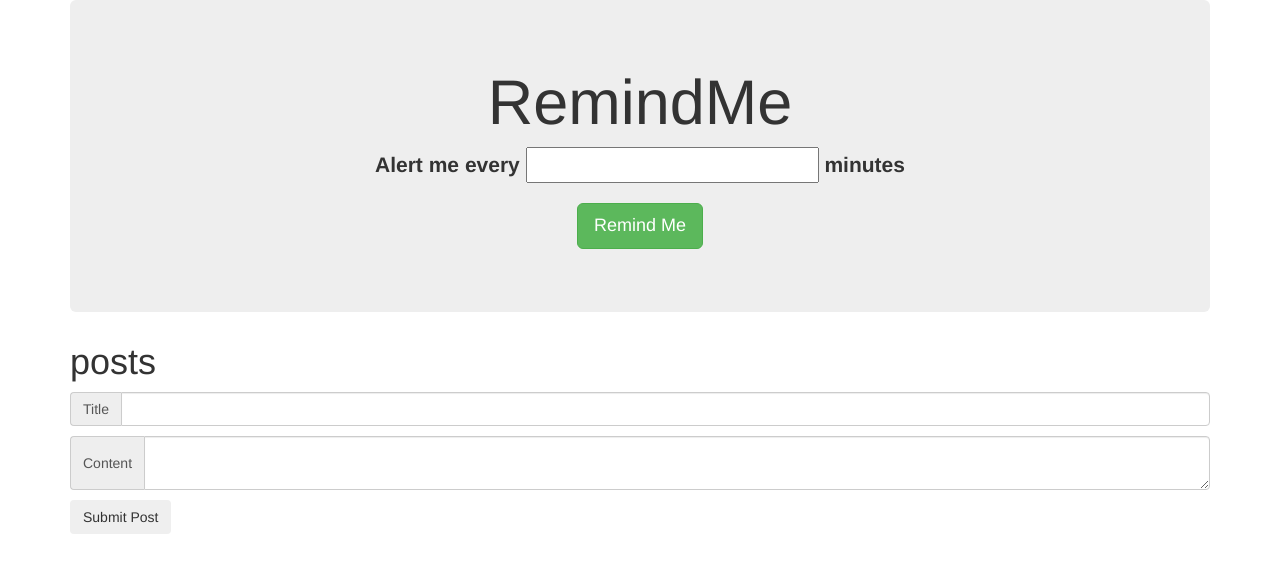
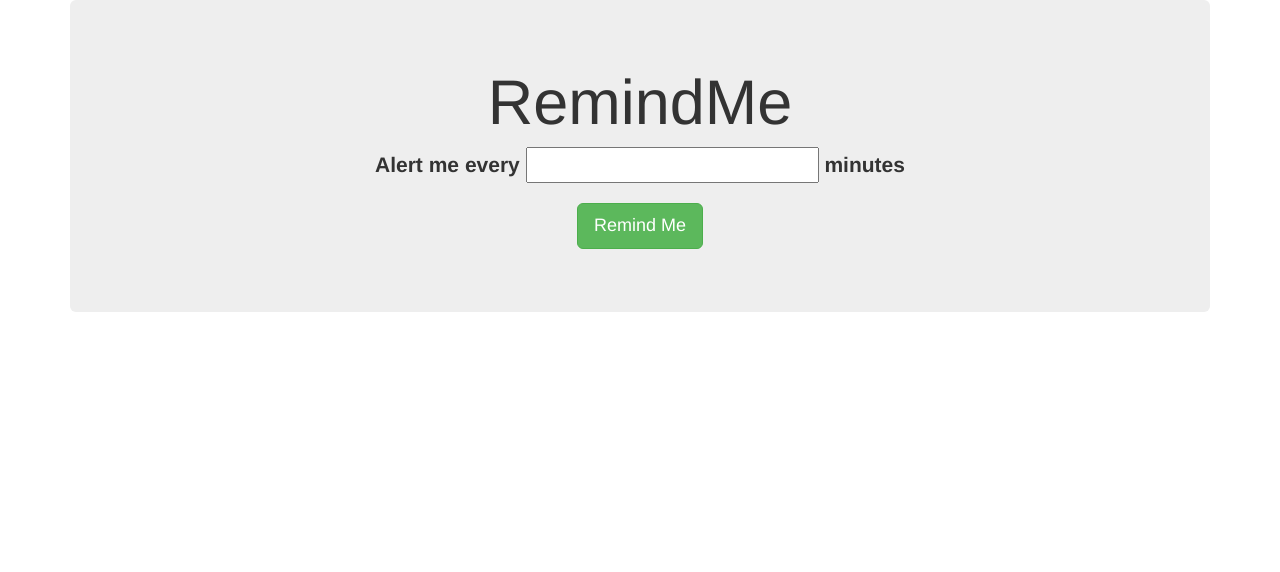
Before and after one commit to bricejlin/reminder-app, a plain HTML site: page index.html in a window 1280 px wide. Drawn offline with Linux system fonts and the light colour scheme.

```diff
--- a/index.html
+++ b/index.html
@@ -13,28 +13,6 @@
       <section class="jumbotron">
         <h1>RemindMe</h1>
         <div id="reminder-container"></div>
-      </section>
-      <section id="post-app">
-        <header id="header">
-          <h1>posts</h1>
-          <div class="row">
-            <div class="col-lg-12">
-              <div class="input-group">
-                <span class="input-group-addon">Title</span>
-                <input type="text" id="post-title-input" class="form-control">
-              </div><!-- /input-group -->
-            </div><!-- /.col-lg-12 -->
-            <div class="col-lg-12">
-              <div class="input-group">
-                <span class="input-group-addon">Content</span>
-                <textarea type="text" id="post-content-input" class="form-control"></textarea>
-              </div><!-- /input-group -->
-            </div><!-- /.col-lg-12 -->
-          </div><!-- /.row -->
-        </header>
-        <section id="posts"></section>
-        <button id="post-btn" class="btn">Submit Post</button>
-        <footer id="info"></footer>
       </section>
     </div>
     <!-- Backbone templates -->
--- a/js/views/reminder-view.js
+++ b/js/views/reminder-view.js
@@ -22,6 +22,6 @@
     }, interval);
 
     // Log confirmation for interval in minutes
-    $('#remind-btn').replaceWith('<p>Great! Will remind you every ' + interval/60000 + ' minutes!</p>');
+    $('#remind-btn').replaceWith('<p>Great! Will remind you every ' + interval/60000 + ' minute' + (interval/60000 === 1 ? '' : 's') + '!</p>');
   }
 });
```
